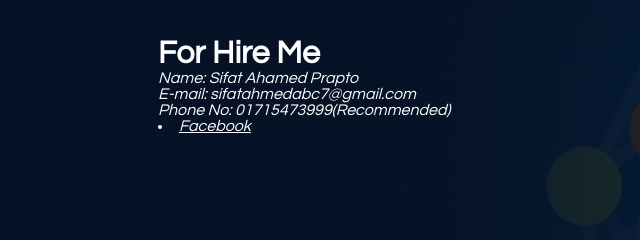
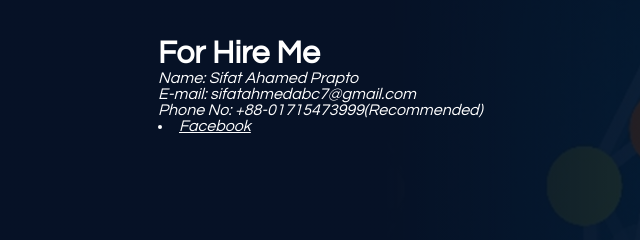
Before and after one commit to Prapto0080/hireme.github.io, a plain HTML site: page index.html in a window 1280 px wide. Shown: the part 203-443 px from the top of the page, 226-866 px from the left. Drawn offline with Linux system fonts and the light colour scheme.

Commit message:
Update index.html

```diff
--- a/index.html
+++ b/index.html
@@ -23,7 +23,7 @@
         <address>
             Name: Sifat Ahamed Prapto<br>
             E-mail: sifatahmedabc7@gmail.com<br>
-            Phone No: 01715473999(Recommended)<br>
+            Phone No: +88-01715473999(Recommended)<br>
              <li><a href="https://www.facebook.com/sifatahmed.prapto">Facebook</a></li>
         </address>
     </div>
```
